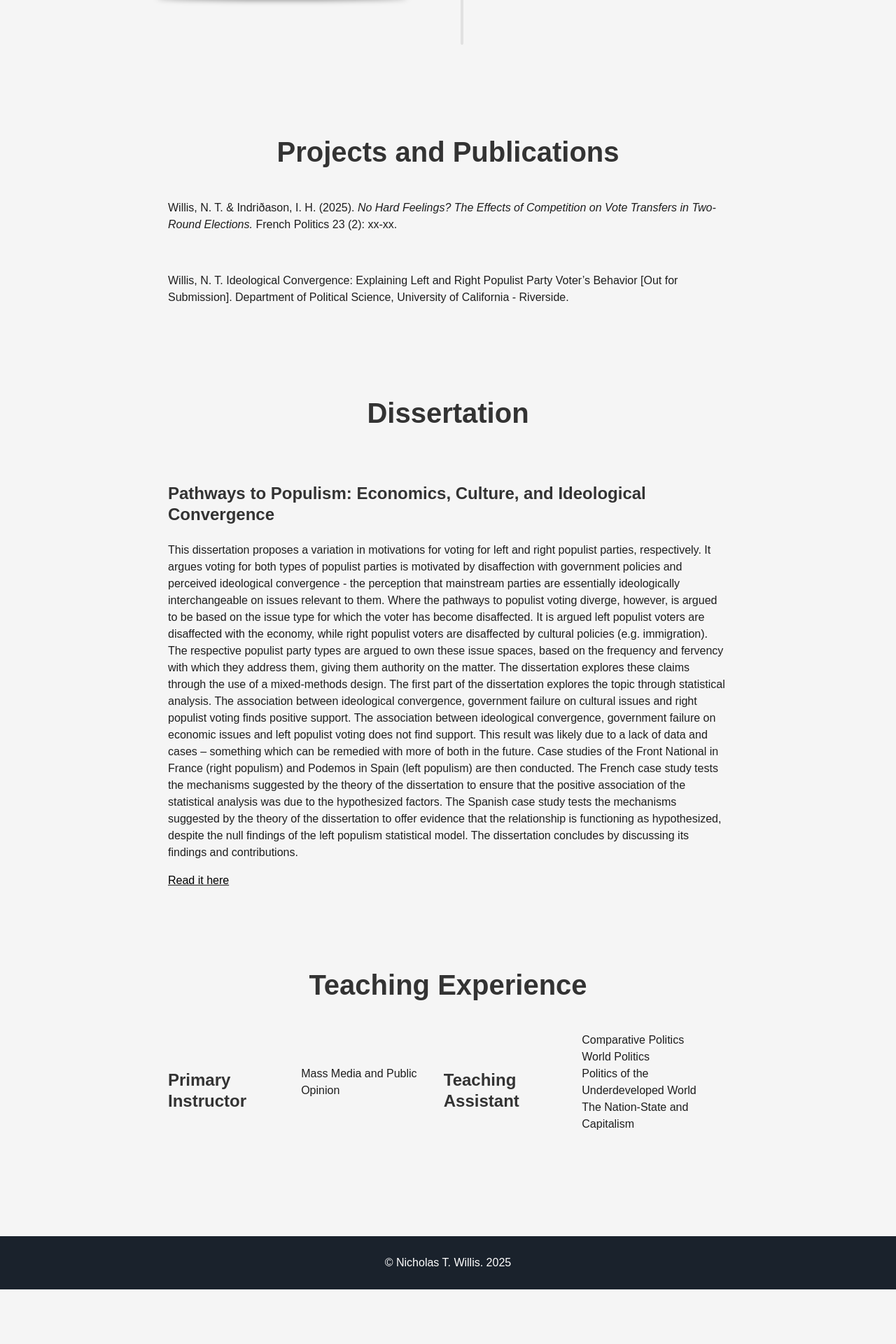
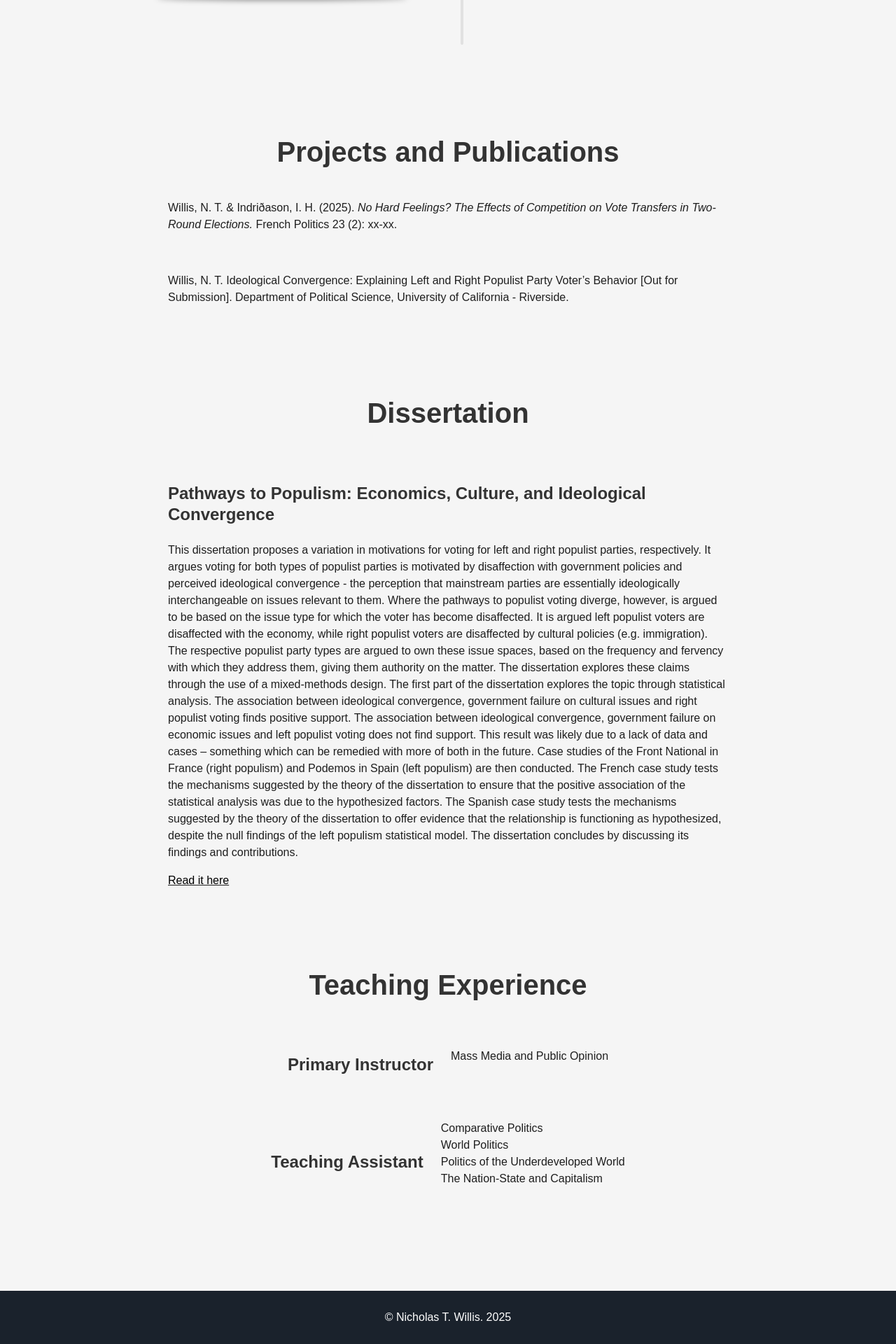
Before and after one commit to SimplyWillis/nicholastwillis, a Jekyll site: the page built from index.html, in a window 1280 px wide. Shown: the part 2301-4221 px from the top of the page at 70% size. Built offline with Jekyll 4.4.1, drawn with Linux system fonts in a browser that asks for light colours; nearby versions of some CDN libraries; before the commit the page ends 4143 px from its top, so only the background shows below that.

Commit message:
Update teachingexperience.html

```diff
--- a/_includes/teachingexperience.html
+++ b/_includes/teachingexperience.html
@@ -17,6 +17,9 @@
       <h3>Primary Instructor</h3>
         <p>Mass Media and Public Opinion
         </p>
+        </div>
+        <br>
+        <div class="teachcontainer">
       <h3>Teaching Assistant</h3>
         <p>
 Comparative Politics
```
